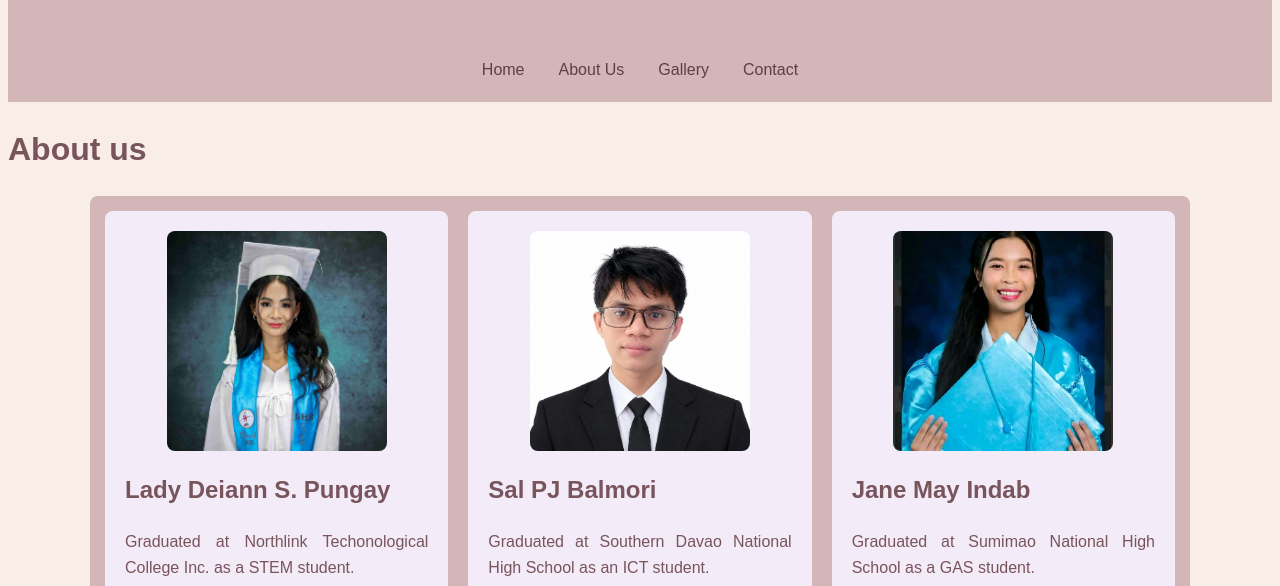
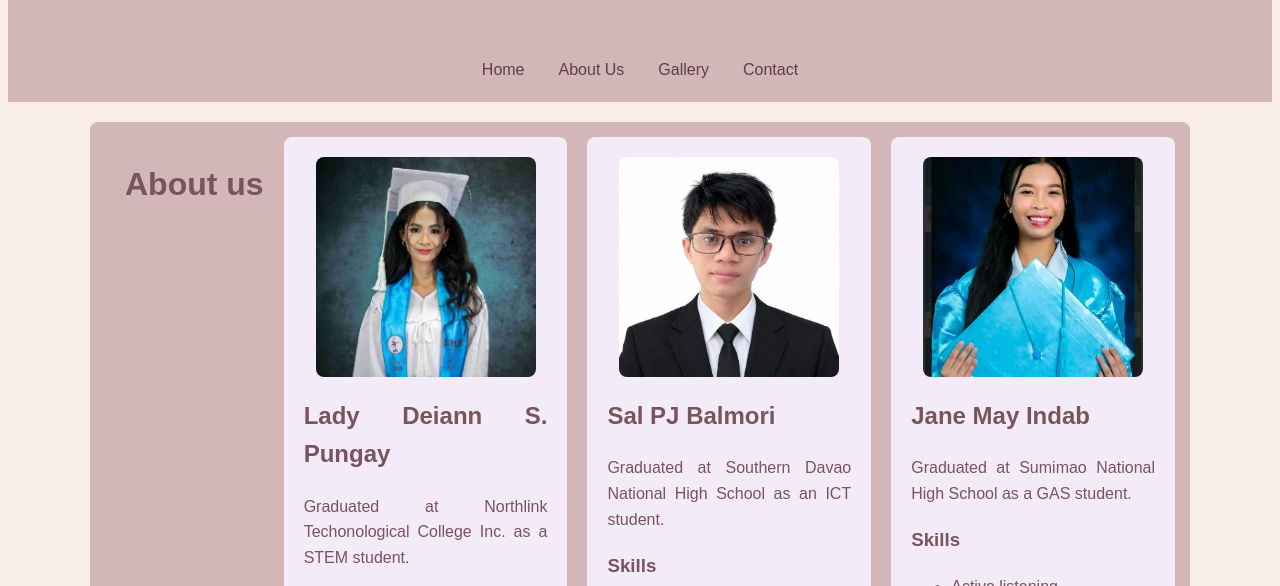
Before and after one commit to ladydeiann-collab/it111-project, a plain HTML site: page about.html in a window 1280 px wide. Shown: the part 197-783 px from the top of the page. Drawn offline with Linux system fonts and the light colour scheme.

Commit message:
Update about.html

```diff
--- a/about.html
+++ b/about.html
@@ -23,9 +23,11 @@
             <a href="./contact.html">Contact</a>
         </nav>
 
-        <h1>About us</h1>
         <main>
             <div class="container">
+
+                <h1><h1>About us</h1></h1>
+
                 <article class="profile-card">
                     <img src="./img/lady.jpg" alt="Image of Lady">
 
```
